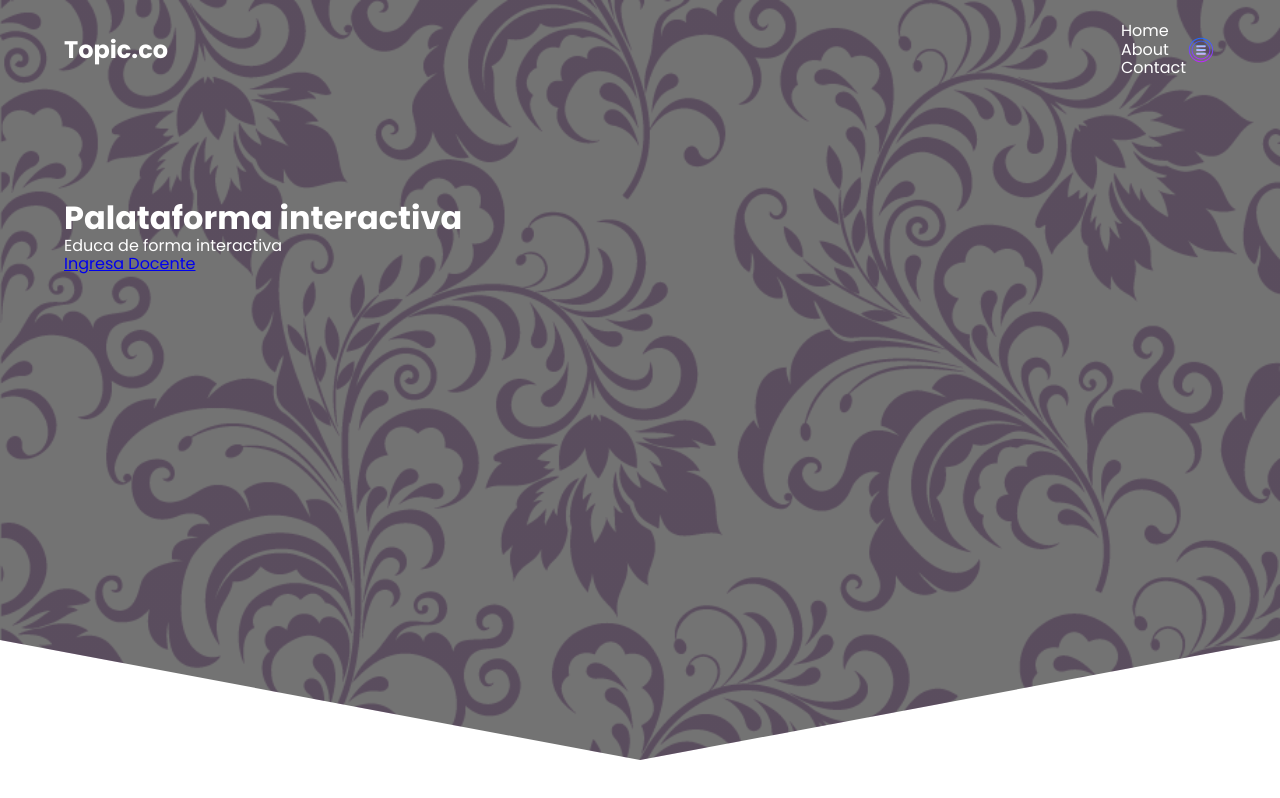
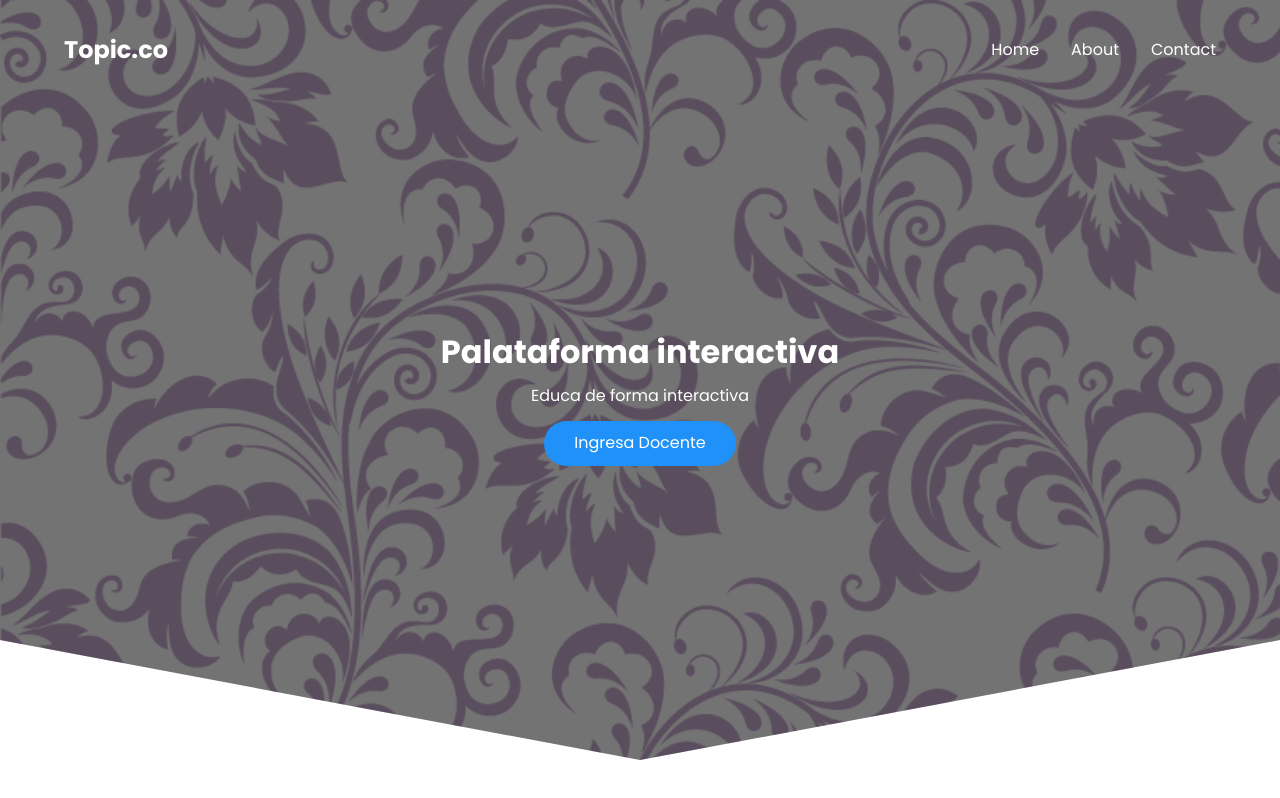
Before and after one commit to LeyendaWar/Project-Plataform-Interactive, a plain HTML site: page Fronted/index.html in a window 1280 px wide. Drawn offline with Linux system fonts and the light colour scheme.

Commit message:
condicion
navegacion

```diff
--- a/Fronted/css/style.css
+++ b/Fronted/css/style.css
@@ -58,13 +58,17 @@ body{
     font-weight: 300;
 }
 
-.nav__items{
-    list-style: none;
-}
-
 .nav__link{
     margin-left: auto;
     padding: 0;
+    display: grid;
+    grid-auto-flow: column;
+    grid-auto-columns: max-content;
+    gap: 2em;
+}
+
+.nav__items{
+    list-style: none;
 }
 
 .nav__links{
@@ -86,3 +90,34 @@ body{
 .nav__close{
     display: var(--show, none);
 }
+
+/* hero container */
+
+.hero__container{
+    max-width: 800px;
+    display: grid;
+    --padding-container:0;
+    grid-auto-rows: max-content;
+    align-content: center;
+    gap: 1em;
+    padding-bottom: 100px;
+    text-align: center;
+}
+
+.hero__title{
+    font-size: 3rem;
+}
+
+.hero__paragraph{
+    margin-bottom: 20px;
+}
+
+.cta{
+    display: inline-block ;
+    background-color: #2091f9;
+    justify-self: center;
+    color: white;
+    text-decoration: none;
+    padding: 13px 30px;
+    border-radius: 32px;
+}
--- a/Fronted/index.html
+++ b/Fronted/index.html
@@ -30,13 +30,13 @@
         <img src="./images/icons/icons8-cancelar-24.svg" class="nav__close">
       </ul>
 
-      <div class="nav_menu">
+      <div class="nav__menu">
         <img src="./images/icons/icons8-menú-24.svg" class="nav__img">
       </div>
 
     </nav>
 
-    <section class="hero_container container">
+    <section class="hero__container container">
       <h1 class="hero_title"> Palataforma interactiva</h1>
       <p class="hero_paragraph">Educa de forma interactiva</p>
       <a href="#" class="cta">Ingresa Docente</a>
```
